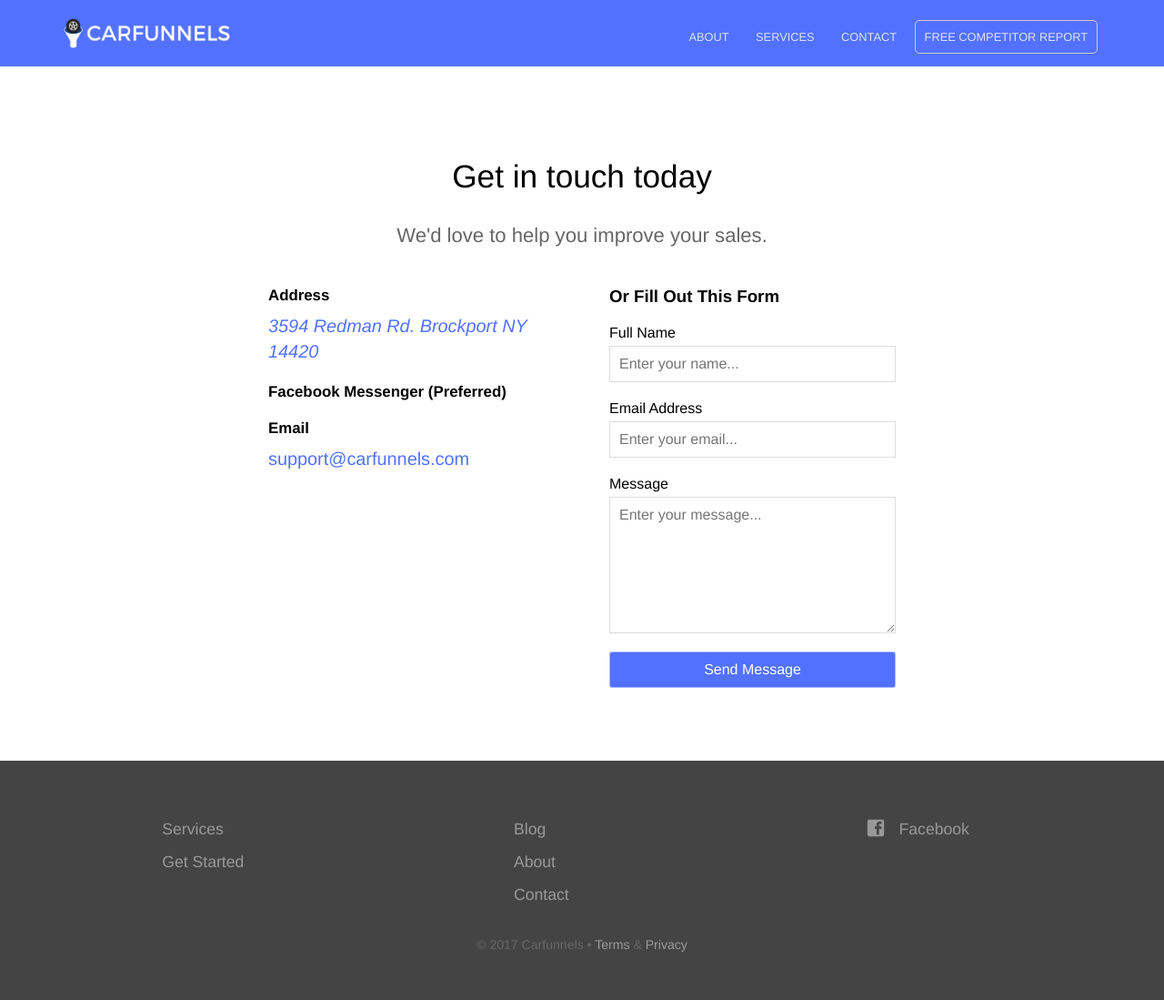
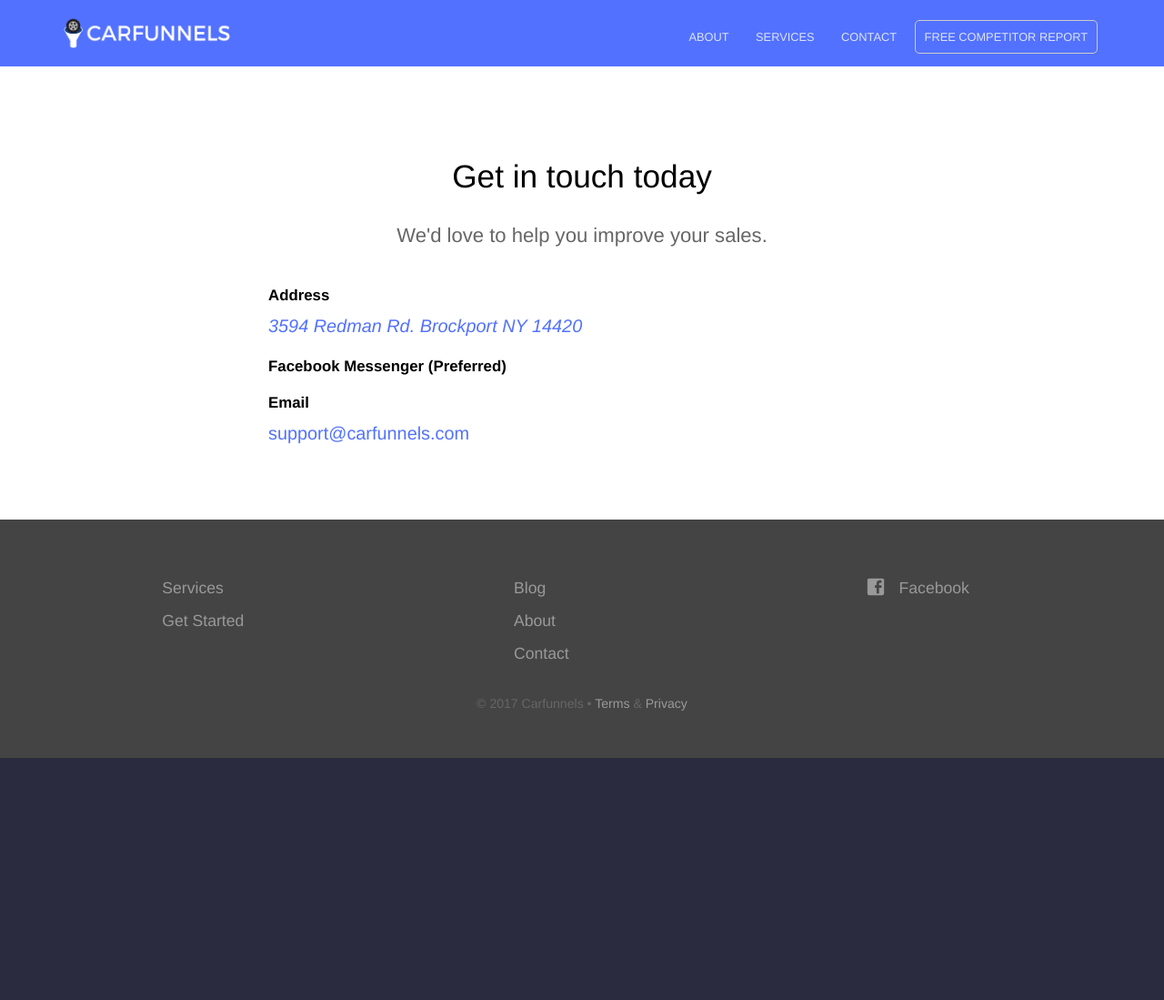
Before and after one commit to jdnoc/carfunnels.com, a Jekyll site: the page built from contact.html, in a window 1280 px wide. Shown: the whole page at 91% size. Built offline with Jekyll 4.4.1, drawn with Linux system fonts in a browser that asks for light colours; after the commit the page ends 900 px from its top, so only the background shows below that.

Commit message:
Updated 'contact.html' via CloudCannon

```diff
--- a/contact.html
+++ b/contact.html
@@ -17,21 +17,4 @@ map:
     	<h3 class="editable">Email</h3>
     	<p><a href="mailto:support@carfunnels.com">support@carfunnels.com</a></p>
     </div>
-
-	<form action="{{ site.baseurl }}/contact-success/" method="post" class="contact-form">
-	    <h3>Or Fill Out This Form</h3>
-		<input type="hidden" name="_to" value="support@carfunnels.com" />
-		<input type="text" name="_gotcha" style="display: none;">
-
-		<label for="name">Full Name</label>
-		<input type="text" name="name" id="name" placeholder="Enter your name..." />
-
-		<label for="email">Email Address</label>
-		<input type="email" name="email" id="email" placeholder="Enter your email..." required />
-
-		<label for="message">Message</label>
-		<textarea name="message" id="message" placeholder="Enter your message..."></textarea>
-
-		<input type="submit" value="Send Message" />
-	</form>
 </div>
```
